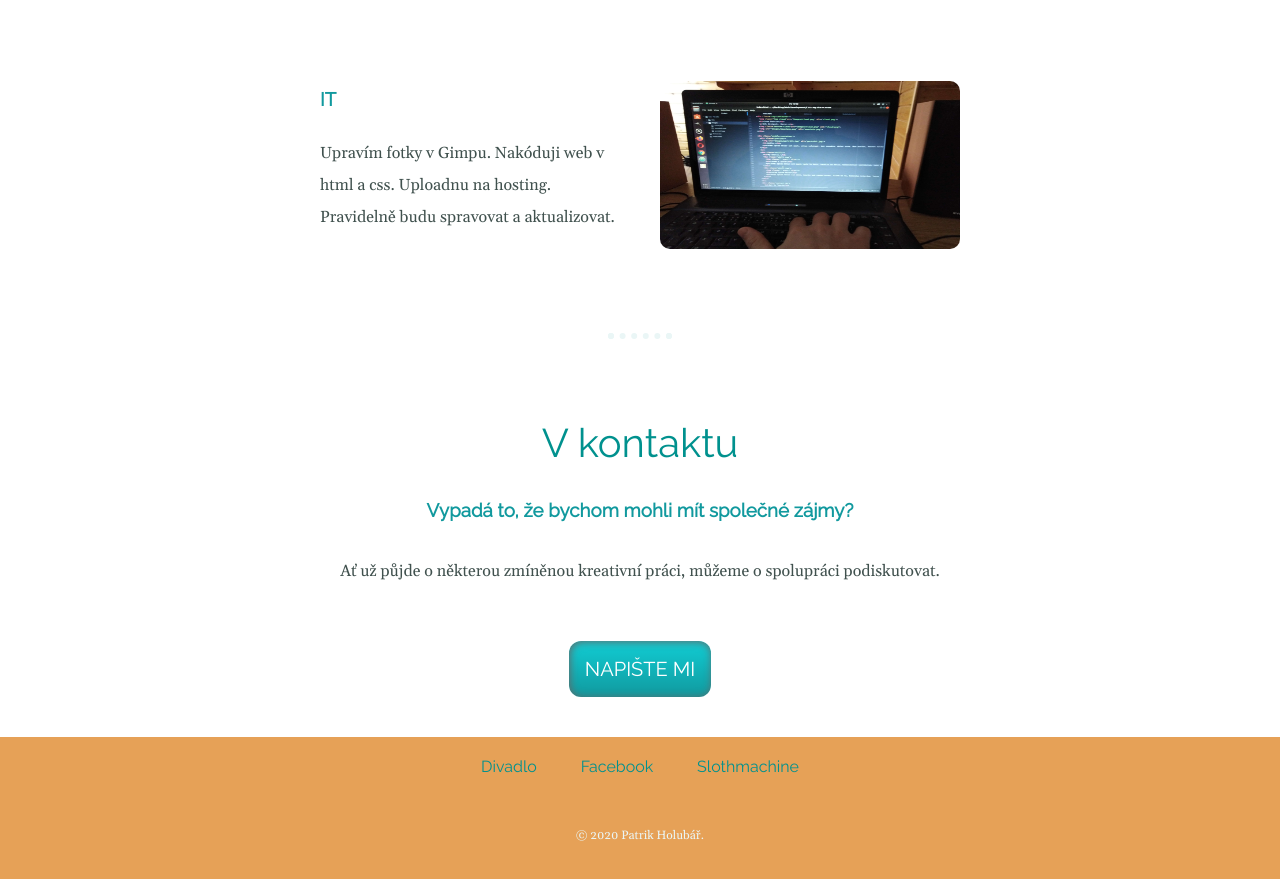
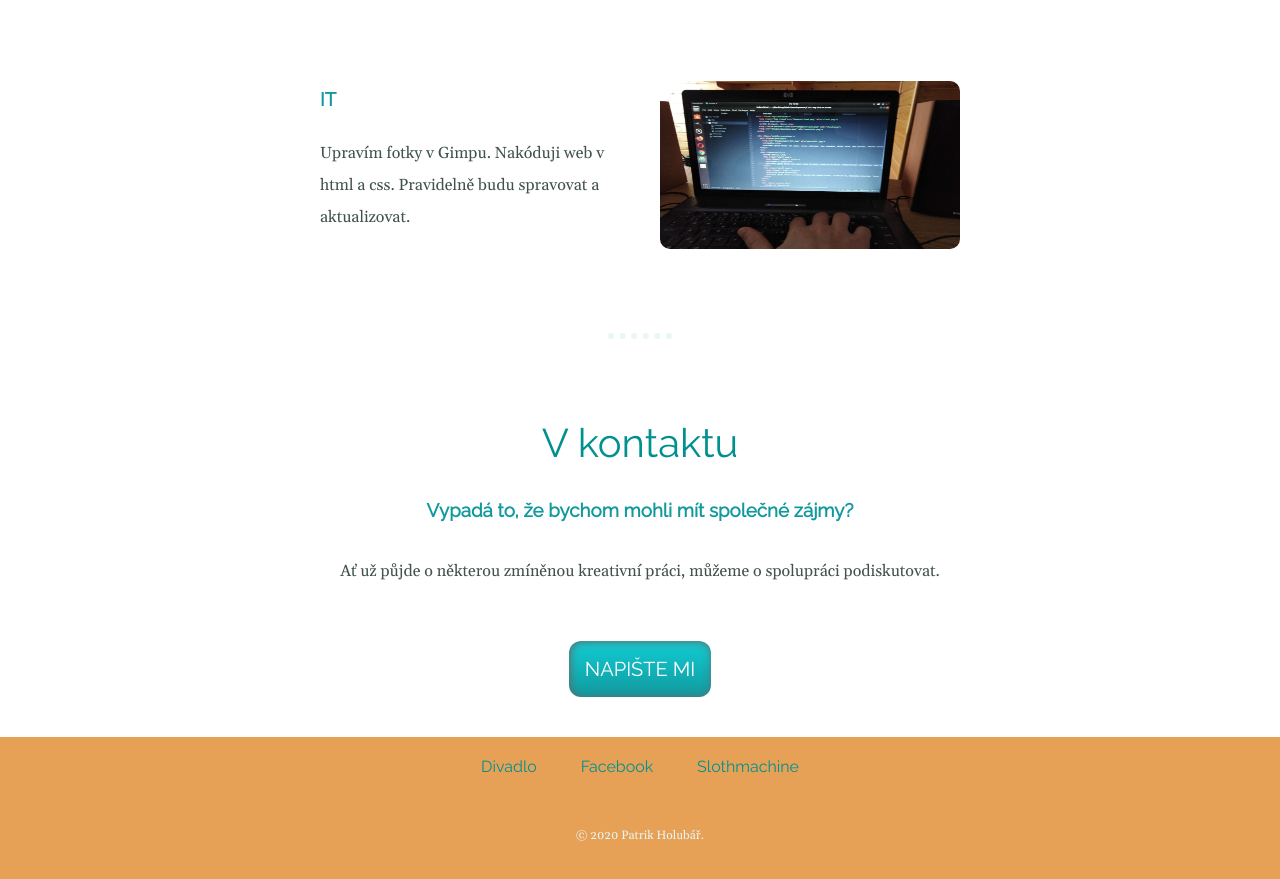
Before and after one commit to patres25/cv, a plain HTML site: page index.html in a window 1280 px wide. Shown: the part 1662-2541 px from the top of the page. Drawn offline with nearby package versions, Linux system fonts and the light colour scheme.

Commit message:
Add files via upload

```diff
--- a/index.html
+++ b/index.html
@@ -35,7 +35,7 @@
       <div class="skill-row">
         <img class="skill-photo IT" src="Images/pc.jpg" alt="pc.jpg">
         <h3>IT</h3>
-        <p>Upravím fotky v Gimpu. Nakóduji web v html a css. Uploadnu na hosting. Pravidelně budu spravovat a aktualizovat.</p>
+        <p>Upravím fotky v Gimpu. Nakóduji web v html a css. Pravidelně budu spravovat a aktualizovat.</p>
       </div>
     </div>
     <hr>
```
